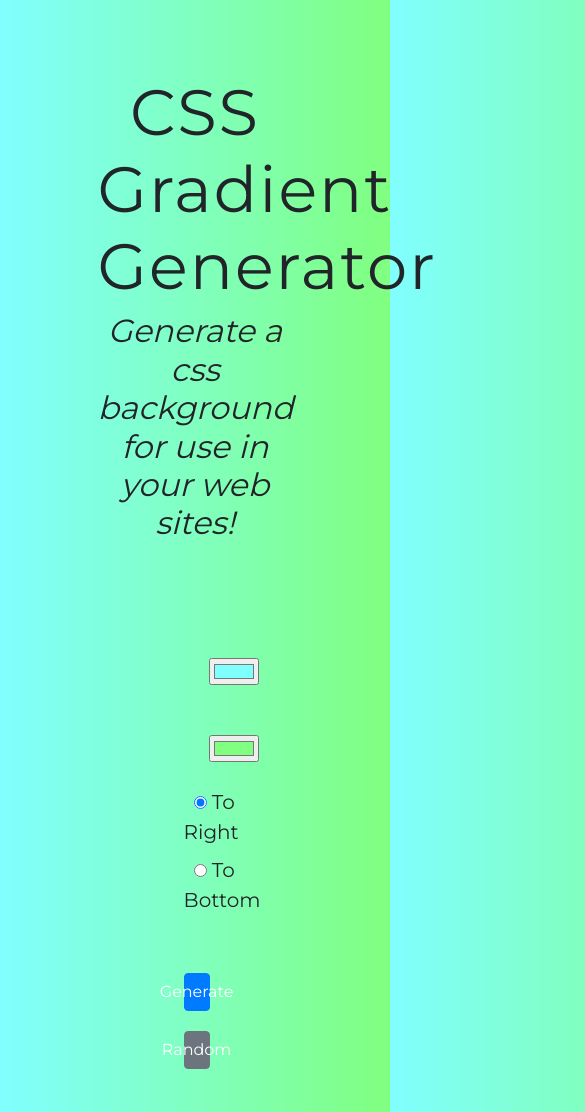
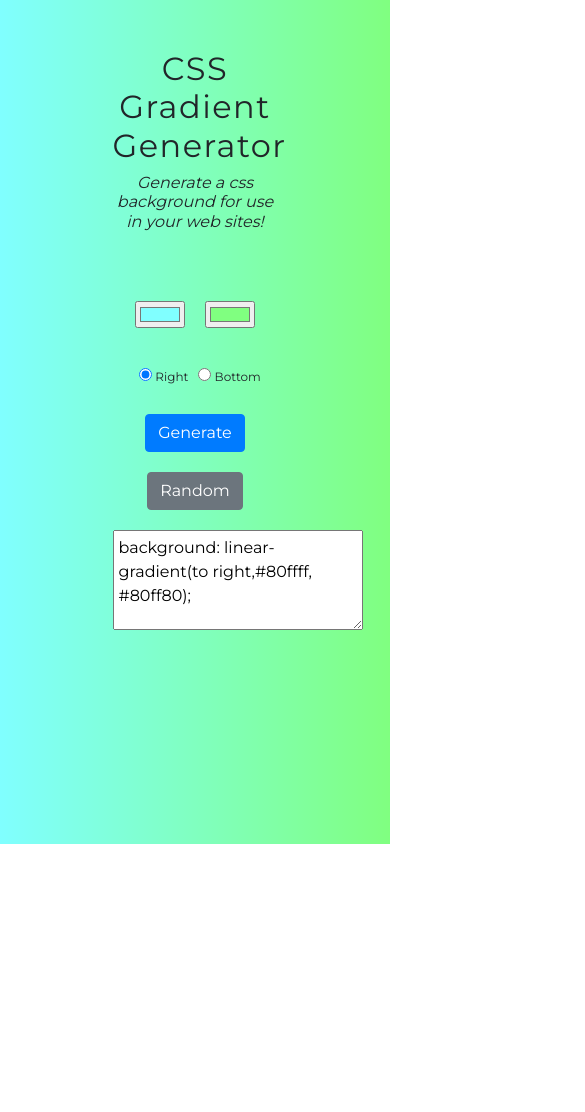
Before and after one commit to Se7enSquared/css_background_generator, a website: page index.html in a window 390 px wide. Shown: the top 1112 px of the page, 585 px wide, since content can reach past the window. After the commit the page ends 844 px from the top, so only its background shows below. Drawn offline with nearby package versions, Linux system fonts and the light colour scheme.

Commit message:
make responsive

```diff
--- a/index.html
+++ b/index.html
@@ -28,27 +28,25 @@
                     <input type="color" name="color1" id="color1" value="#80ffff">
                     <input type="color" name="color2" id="color2" value="#80ff80">
                 </div>
-
-
+                <br>
                 <div class="radiobtn">
                     <label>
                         <input name="direction" type="radio" checked value="to right," />
-                        <span>To Right</span>
+                        <span>Right</span>
                     </label>
 
                     <label>
                         <input name="direction" type="radio" value="to bottom," />
-                        <span>To Bottom</span>
+                        <span>Bottom</span>
                     </label>
                 </div>
-                <div class="container">
+                <div class="buttons">
                     <a name="" id="generate" class="btn btn-primary" href="#" role="button">Generate</a>
                     <a name="" id="randombtn" class="btn btn-secondary" href="#" role="button">Random</a>
                 </div>
             </form>
         </div>
         <div >
-            <h3 id="cssoutput">Copy CSS output to your project:</h3>
             <textarea id="textbox">background: linear-gradient(to right,#80ffff, #80ff80);</textarea>
         </div>
     </div>
--- a/style.css
+++ b/style.css
@@ -4,7 +4,7 @@ html{
 
 body{
     width: 50%;
-    margin: auto;
+    margin: 0 auto;
     text-align: center;
     font-family: 'Montserrat', sans-serif;
     margin-top: 50px;
@@ -19,7 +19,7 @@ h1{
 h2 {
     font-size: 2em;
     font-style: italic;
-    margin-bottom: 80px;
+    margin-bottom: 25px;
 }
 
 h3 {
@@ -30,25 +30,10 @@ h3 {
     font-size: 1.5em;
 }
 
-.btn{
-    margin-top: 20px;
-
-}
-
-.radiogroup{
-    margin: 0 auto;
-    text-align: left;
-    font-size: 1.25em;
-    width: 22%;
-    padding: 10px;
-}
-
-
 input[type="color"]{
-    display: flex;
-    float: left;
     transform: scale(2);
-    margin: 25px;
+    margin: 0 22px;
+    min-width: 40px;
 }
 
 input[type="radio"]{
@@ -63,48 +48,79 @@ input[type="radio"]{
 }
 
 textarea{
-    display: block;
     margin:  0 auto 20px auto;
-    width: 550px;
-    height: 50px;
+    width: 250px;
+    height: 75px;
     padding: 10px;
 }
 
-#cssoutput {
-    margin-bottom: 0;
-    margin-top: 20px;
-    padding: 0;
+
+.buttons{
+    display: flex;
+    flex-direction: column;
+    margin-top: 10px;
+    min-width: 100px;
+}
+
+.radiobtn{
+    display: flex;
+    width: 100%;
+    margin: auto 0;
+}
+
+.colorselect, .radiobtn, .btn{
+    display: flex;
+    justify-content: center;
+}
+
+form{
+
+    margin: 0 auto;
+    text-align: left;
+    font-size: 1.25em;
+    min-width: 30%;
+    padding: 10px;
 }
 
 .btn{
-    display: flex;
-    justify-content: center;
+    max-width: 100px;
+    margin: 10px auto;
 
 }
 
-.container{
-    display: inline;
-}
-
-footer{
-   position:absolute;
-   bottom:0;
-   width:50%;
-   margin: auto;
-   height:60px;
-}
-
 @media (max-width: 700px){
+    body{
+        font-size: 1em;
+    }
     input[type="color"]{
         display: flex;
         float: left;
         transform: scale(1);
-        margin: 25px;
+        margin: 10px;
     }
 
+    textarea{
+        width: 250px;
+        height: 100px;
+        padding: 5px;
+    }
+
+    label{
+        font-size: 12px;
+    }
     input[type="radio"]{
-
         transform: scale(1);
         margin-left: 10px;
     }
+
+    h1{
+        font-size: 2em;
+        letter-spacing: 1.5px;
+    }
+
+    h2 {
+        font-size: 1em;
+        font-style: italic;
+        margin-bottom: 50px;
+    }
 }
```
